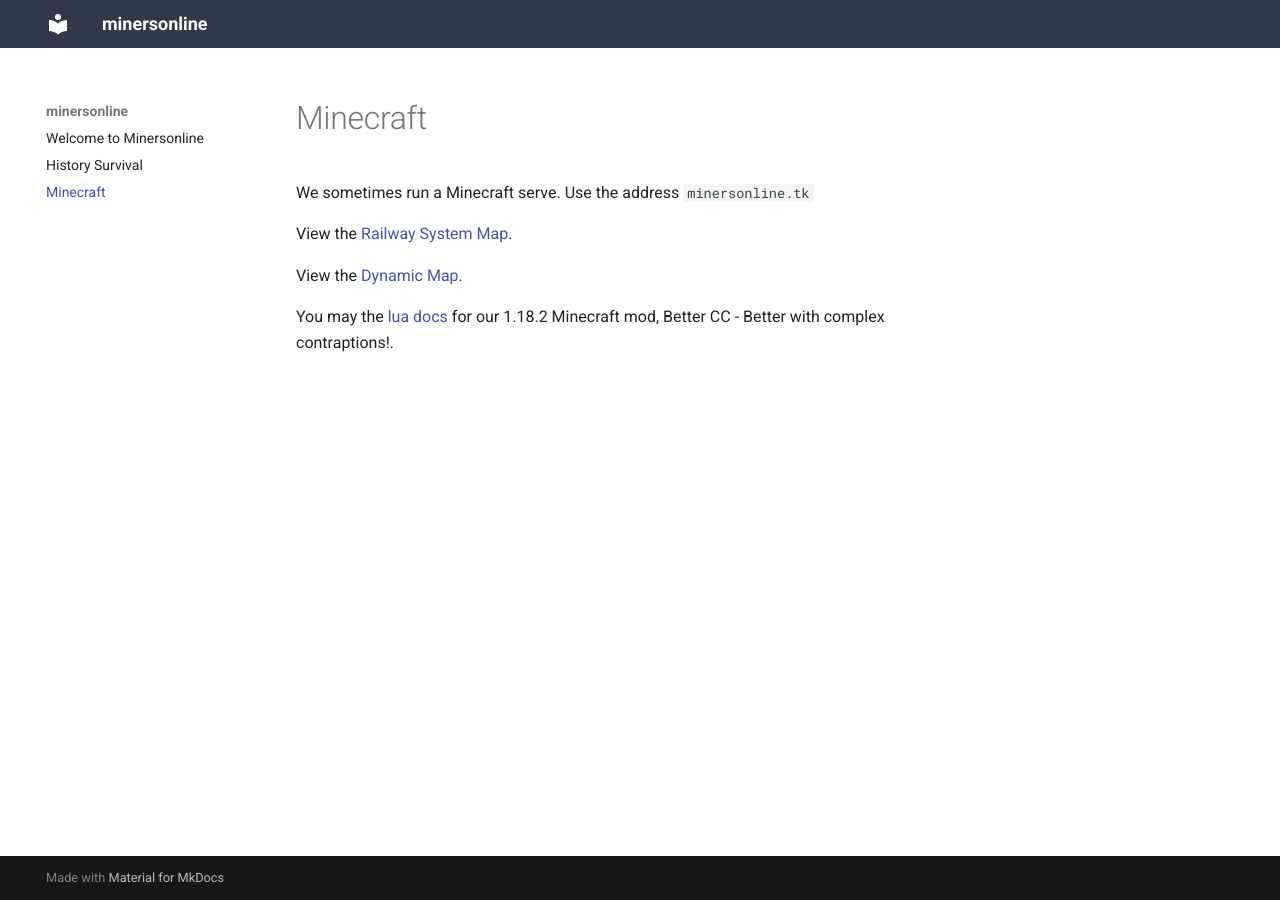
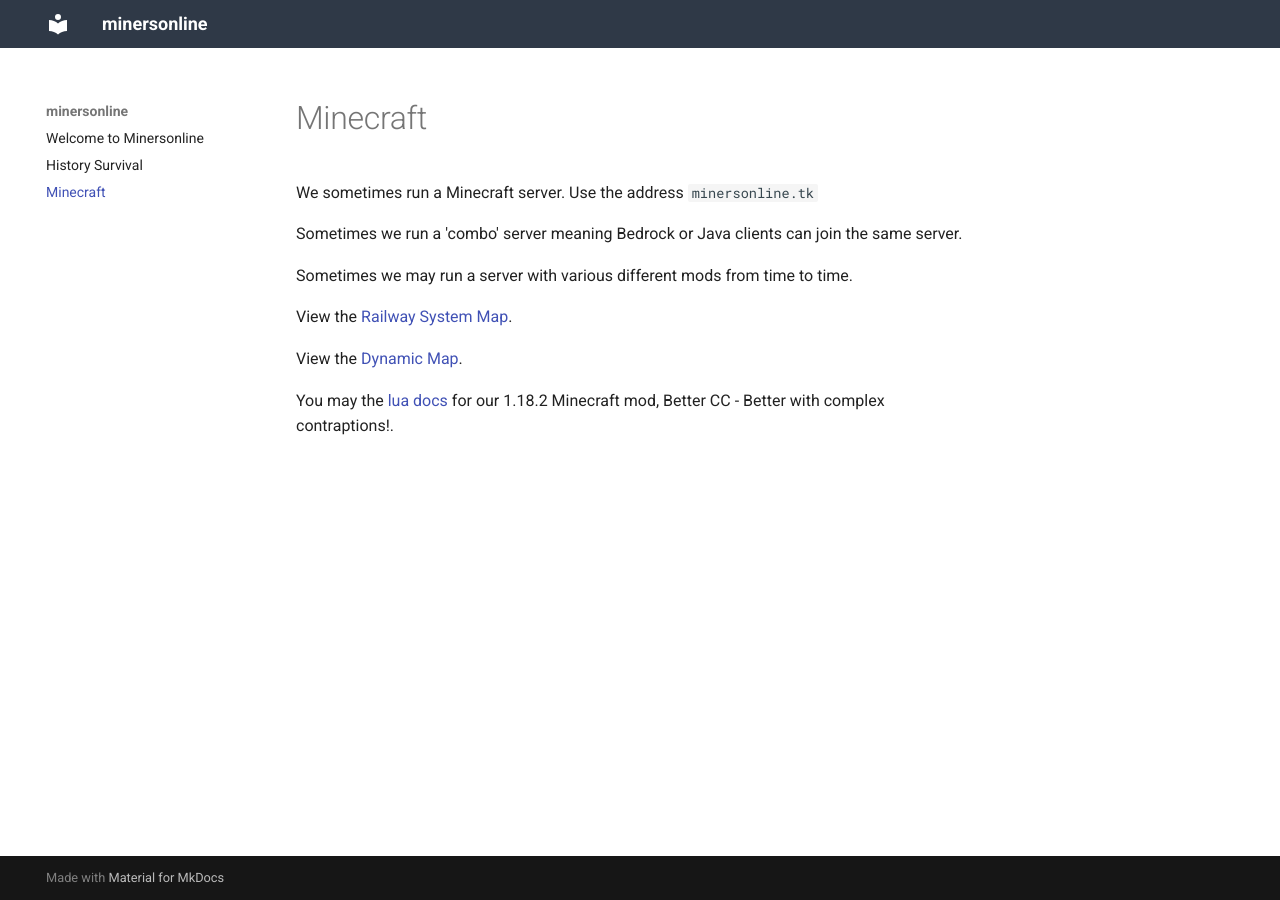
Before and after one commit to ajh123-development/website, an MkDocs documentation site: the page built from docs/Minecraft.md, in a window 1280 px wide. Built offline with MkDocs 1.6.1 and Material for MkDocs 9.7.7, drawn with Linux system fonts in a browser that asks for light colours.

Commit message:
Fix typo, add to Minecraft

````diff
--- a/docs/Minecraft.md
+++ b/docs/Minecraft.md
@@ -1,6 +1,10 @@
 # Minecraft
 
-We sometimes run a Minecraft serve. Use the address ```minersonline.tk```
+We sometimes run a Minecraft server. Use the address ```minersonline.tk```
+
+Sometimes we run a 'combo' server meaning Bedrock or Java clients can join the same server.
+
+Sometimes we may run a server with various different mods from time to time.
 
 View the [Railway System Map](https://minersonline.tk/plan/index.html).
 
````
